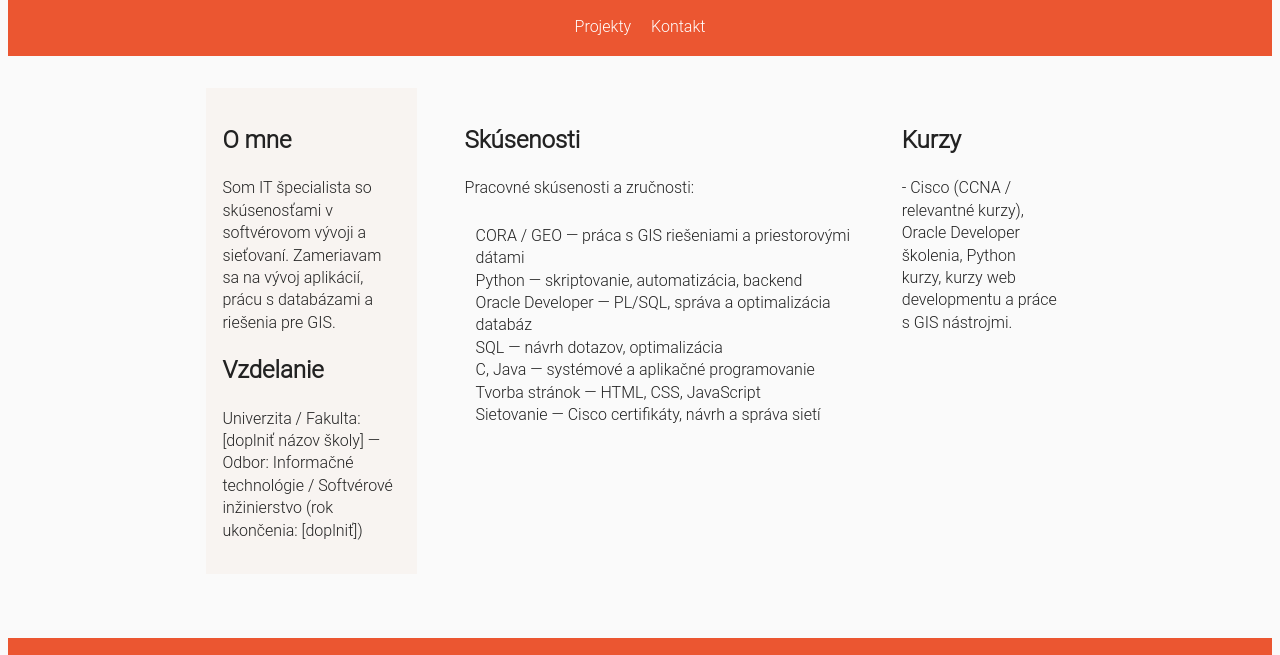
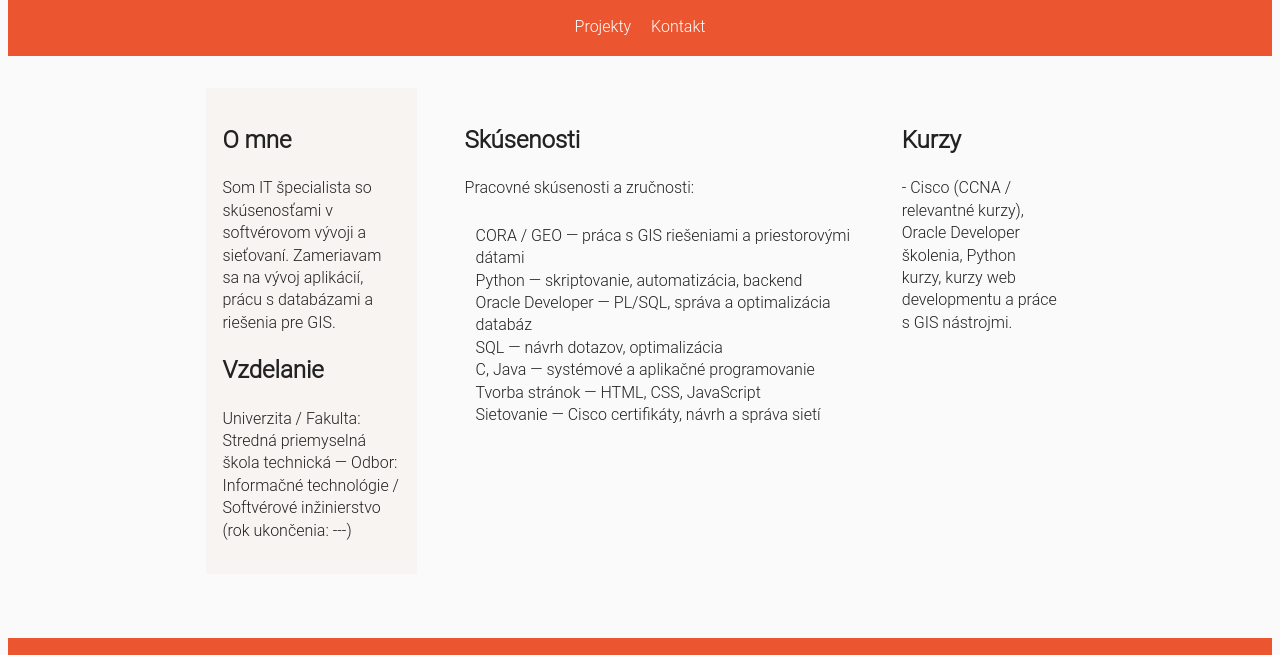
Before and after one commit to gamderto/gamderto.github.io, a website built with webpack: page index.html in a window 1280 px wide. Shown: the part 133-788 px from the top of the page. Built offline with nearby package versions, Linux system fonts and the light colour scheme.

Commit message:
commit -m

```diff
--- a/index.html
+++ b/index.html
@@ -48,7 +48,7 @@
         <h2>
           Vzdelanie
         </h2>
-        <p>Univerzita / Fakulta: [doplniť názov školy] — Odbor: Informačné technológie / Softvérové inžinierstvo (rok ukončenia: [doplniť])</p>
+        <p>Univerzita / Fakulta: Stredná  priemyselná škola technická — Odbor: Informačné technológie / Softvérové inžinierstvo (rok ukončenia: ---)</p>
       </section>
     </div>
     <div class="container1">
```
